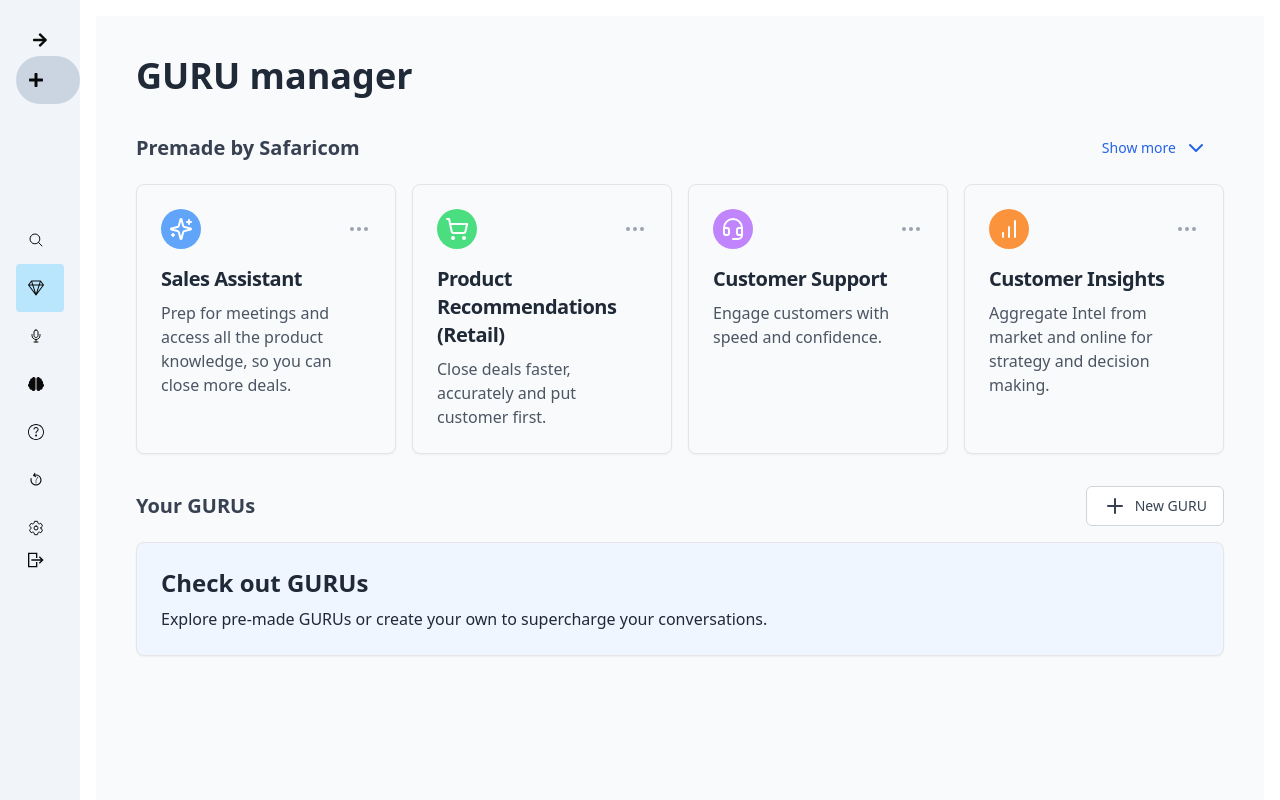
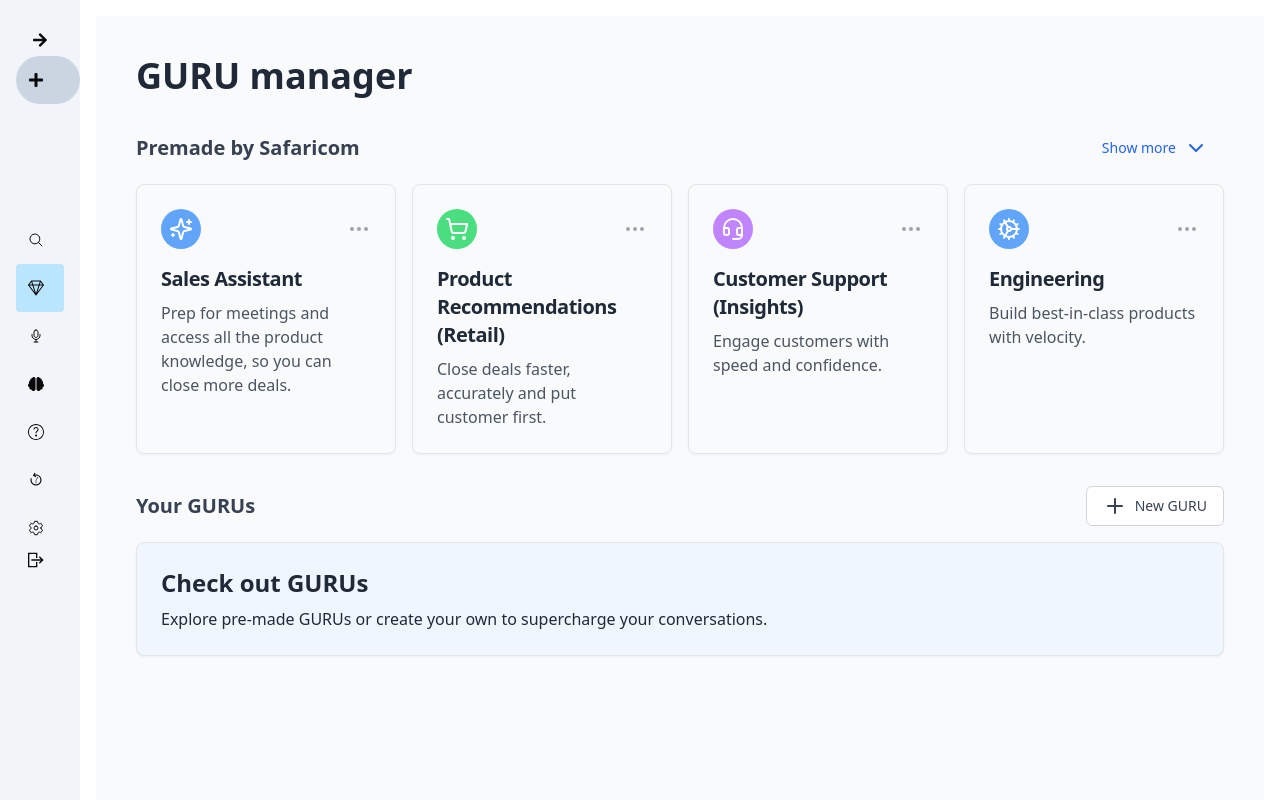
Before and after one commit to collinskrotich/Guru-AI, a Next.js app: page /application/guru in a window 1280 px wide. Built offline with nearby package versions, Linux system fonts and the light colour scheme.

Commit message:
focus on engineering auto

```diff
--- a/app/application/guru/page.tsx
+++ b/app/application/guru/page.tsx
@@ -537,7 +537,7 @@
 import React, { useState, useEffect } from "react";
 import { Card, CardContent, CardTitle } from "@/components/ui/card";
 import { Button } from "@/components/ui/button";
-import { ShoppingCart, HeadsetIcon, BarChart, ChevronDown, Plus, MoreHorizontal, Sparkles } from "lucide-react";
+import { ShoppingCart, HeadsetIcon, BarChart,CogIcon, ChevronDown, Plus, MoreHorizontal, Sparkles } from "lucide-react";
 import Link from "next/link";
 import { useRouter } from 'next/navigation';
 
@@ -599,18 +599,21 @@
       iconColor: "bg-green-400"
     },
     {
-      title: "Customer Support",
+      title: "Customer Support (Insights)",
       description: "Engage customers with speed and confidence.",
       link: "/application/guru/CustomerSupport",
       Icon: HeadsetIcon,
       iconColor: "bg-purple-400"
     },
     {
-      title: "Customer Insights",
-      description: "Aggregate Intel from market and online for strategy and decision making.",
+      title: "Engineering",
+      // description: "Aggregate Intel from market and online for strategy and decision making.",
+      description: "Build best-in-class products with velocity.",
       link: "/application/guru/CustomerInsights",
-      Icon: BarChart,
-      iconColor: "bg-orange-400"
+      // Icon: BarChart,
+      Icon: CogIcon,
+      // iconColor: "bg-orange-400",
+      iconColor: "bg-blue-400",
     }
   ];
 
```
